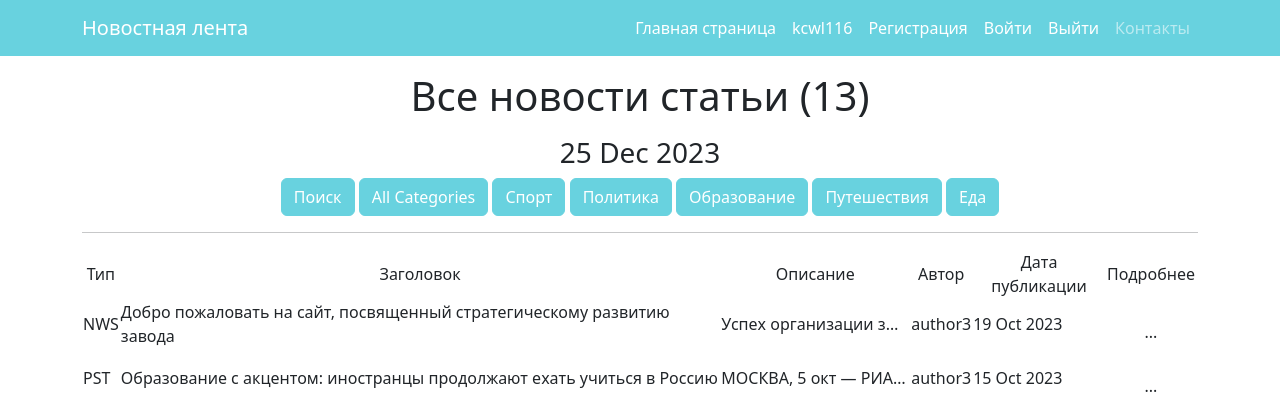
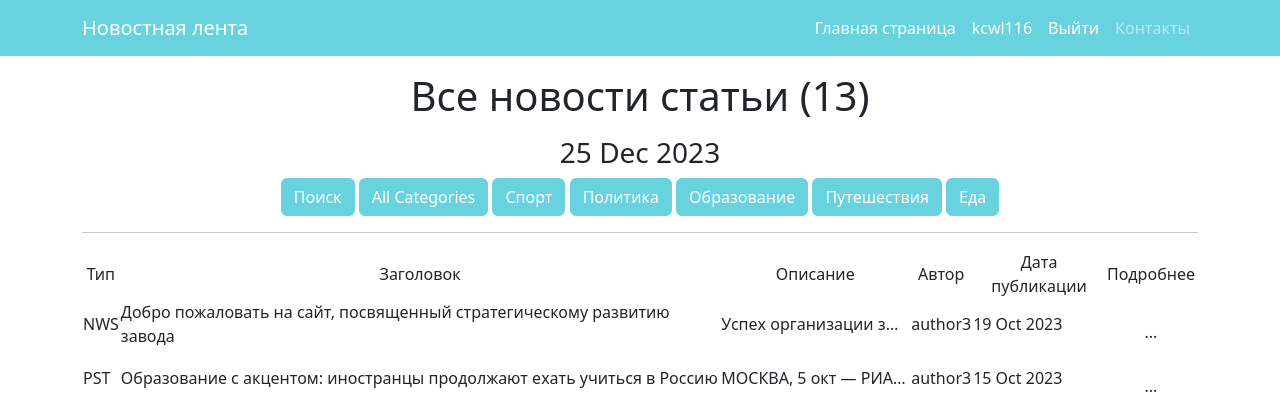
Before and after one commit to IrinaAbrosimova/NewsPaper, a Django app: page /news/ in a window 1280 px wide. Shown: the top 409 px of the page. Run offline with Django 4.2, Linux system fonts and the light colour scheme; a user stored in the database is signed in; data comes from the database, SQL or seed files in the repository; both versions use the stored data as it was after the commit; parts of the project's set-up code (start-up, migrations or seed data) failed here and were passed over; some libraries are stand-ins or nearby versions.

Commit message:
Итоговое задание 8.6.2 (HW-03)

```diff
--- a/NewsPaper/templates/flatpages/default.html
+++ b/NewsPaper/templates/flatpages/default.html
@@ -22,8 +22,6 @@
                     <ul class="navbar-nav ms-auto mb-2 mb-lg-0">
                         <li class="nav-item"><a class="nav-link active" aria-current="page" href="/news/">Главная страница</a></li>
                         <li class="nav-item"><a class="nav-link active" aria-current="page" href="/">{{request.user.username}}</a></li>
-                        <li class="nav-item"><a class="nav-link active" aria-current="page" href="/sign/signup/">Регистрация</a></li>
-                        <li class="nav-item"><a class="nav-link active" aria-current="page" href="/sign/login/">Войти</a></li>
                         <li class="nav-item"><a class="nav-link active" aria-current="page" href="/sign/logout/">Выйти</a></li>
                         <li class="nav-item"><a class="nav-link" href="/contact/">Контакты</a></li>
                     </ul>
```
Also changed, not shown: NewsPaper/db.sqlite3.
